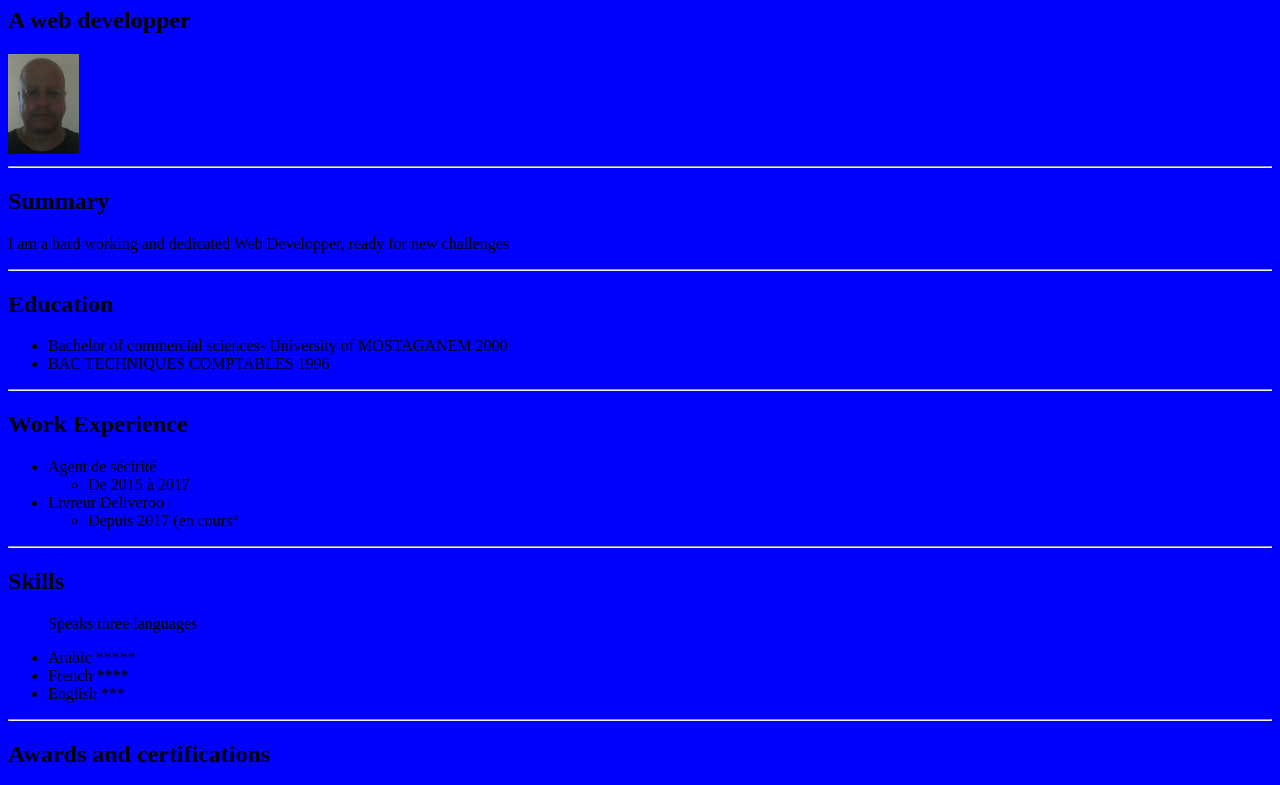
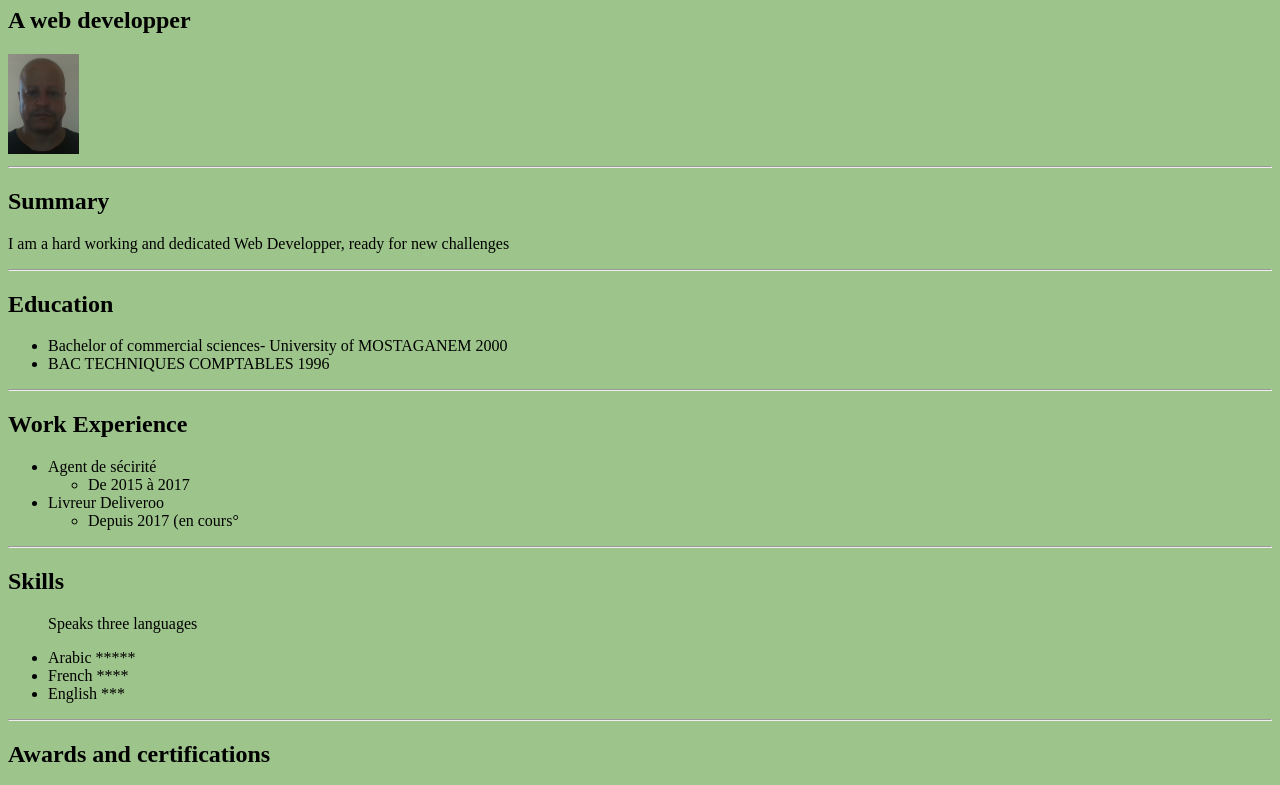
Before and after one commit to Abed1978/Resume, a plain HTML site: page index.html in a window 1280 px wide. Shown: the part 73-858 px from the top of the page. Drawn offline with Linux system fonts and the light colour scheme.

Commit message:
Update index.html

```diff
--- a/index.html
+++ b/index.html
@@ -1,5 +1,5 @@
 <!DOCTYPE html>
-<html style="background : blue" lang="en">
+<html style="background:rgb(157, 196, 139)" lang="en">
 <head>
     <meta charset="UTF-8">
     <meta name="viewport" content="width=device-width, initial-scale=1.0">
```
